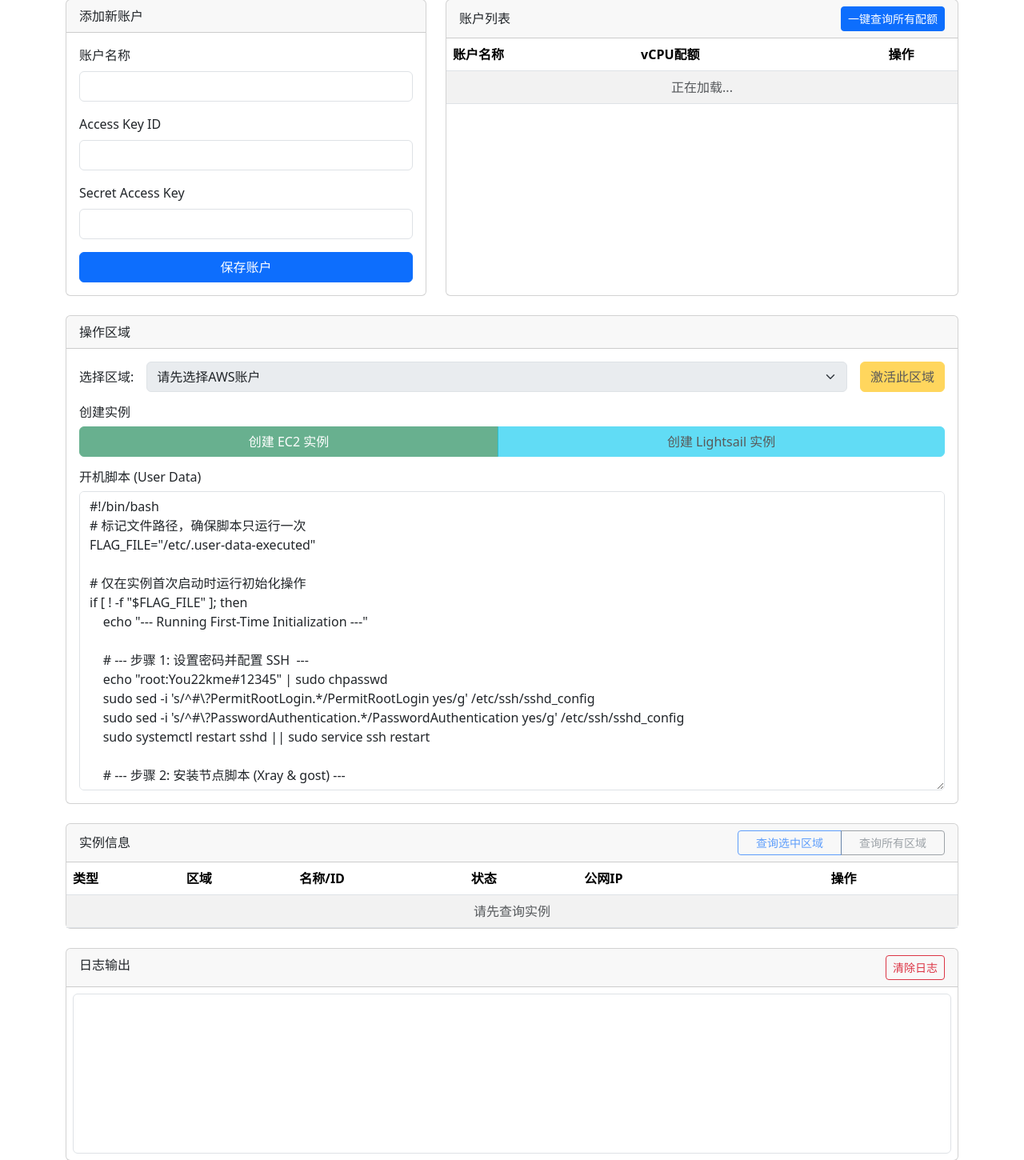
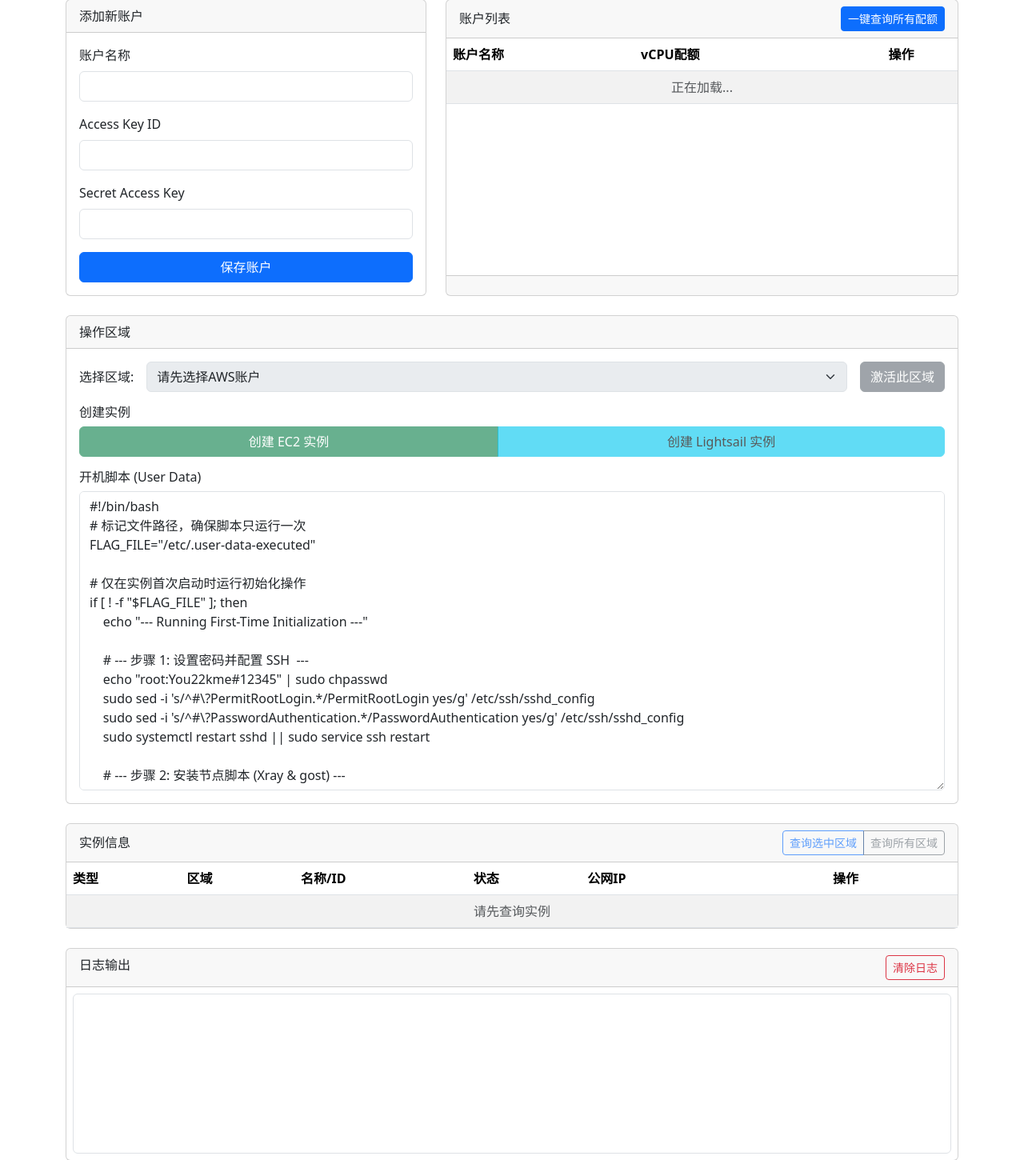
Before and after one commit to SIJULY/aws, a Flask app: page / in a window 1280 px wide. Shown: the part 140-1590 px from the top of the page at 80% size. Run offline with Flask 3, Linux system fonts and the light colour scheme; the visitor is signed in with stand-in values (Sample User, id 1); data that the repository does not hold is empty.

Commit message:
Update index.html

```diff
--- a/templates/index.html
+++ b/templates/index.html
@@ -48,7 +48,7 @@
                 </div>
             </div>
             <div class="col-lg-7">
-                 <div class="card h-100">
+                 <div class="card h-100 d-flex flex-column">
                     <div class="card-header d-flex justify-content-between align-items-center">
                         <div>
                            <span>账户列表</span>
@@ -56,7 +56,7 @@
                         </div>
                         <button id="queryAllQuotasBtn" class="btn btn-sm btn-primary">一键查询所有配额</button>
                     </div>
-                    <div class="card-body p-0">
+                    <div class="card-body p-0 flex-grow-1">
                          <div class="table-responsive">
                             <table class="table table-striped table-hover mb-0">
                                 <thead>
@@ -72,6 +72,10 @@
                             </table>
                         </div>
                     </div>
+                    <div class="card-footer d-flex justify-content-center pt-3 pb-2">
+                        <nav id="pagination-nav">
+                            </nav>
+                    </div>
                 </div>
             </div>
         </div>
@@ -83,7 +87,7 @@
                 <div class="row g-3 align-items-center mb-3">
                     <div class="col-auto"><label for="regionSelector" class="col-form-label">选择区域:</label></div>
                     <div class="col"><select class="form-select" id="regionSelector" disabled><option>请先选择AWS账户</option></select></div>
-                    <div class="col-auto"><button id="activateRegionBtn" class="btn btn-warning" disabled>激活此区域</button></div>
+                    <div class="col-auto"><button id="activateRegionBtn" class="btn btn-secondary" disabled>激活此区域</button></div>
                 </div>
                 <h6>创建实例</h6>
                 <div class="btn-group w-100 mb-3">
@@ -123,8 +127,8 @@
             <div class="card-header d-flex justify-content-between align-items-center">
                 <span>实例信息</span>
                 <div class="btn-group">
-                    <button id="querySelectedRegionBtn" class="btn btn-sm btn-outline-primary" style="width: 130px;" disabled>查询选中区域</button>
-                    <button id="queryAllRegionsBtn" class="btn btn-sm btn-outline-secondary" style="width: 130px;" disabled>查询所有区域</button>
+                    <button id="querySelectedRegionBtn" class="btn btn-sm btn-outline-primary" disabled>查询选中区域</button>
+                    <button id="queryAllRegionsBtn" class="btn btn-sm btn-outline-secondary" disabled>查询所有区域</button>
                 </div>
             </div>
             <div class="card-body p-0">
@@ -137,7 +141,7 @@
                                 <th>名称/ID</th>
                                 <th>状态</th>
                                 <th>公网IP</th>
-                                <th class="text-center" style="width: 285px;">操作</th>
+                                <th class="text-center" style="width: 280px;">操作</th>
                             </tr>
                         </thead>
                         <tbody id="instanceList">
```
